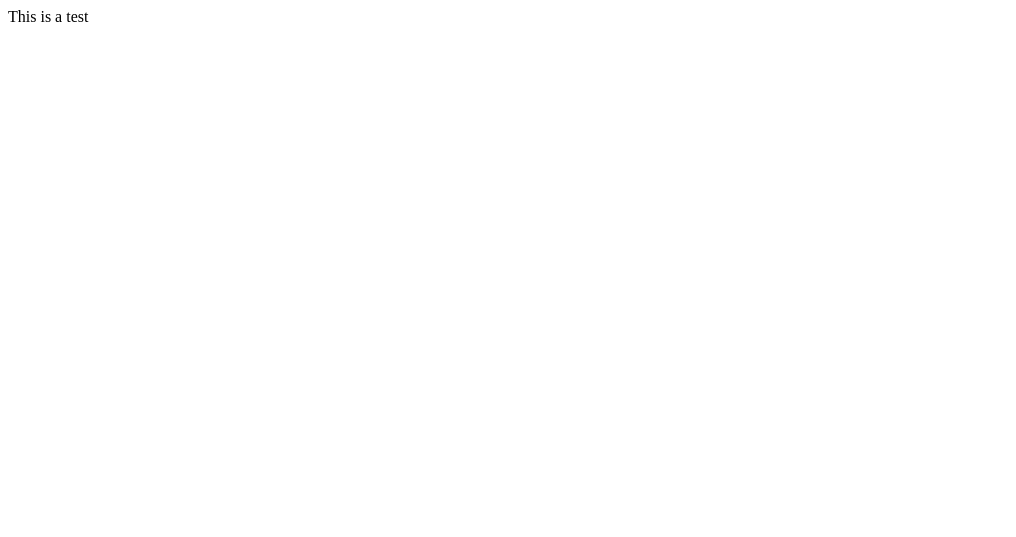
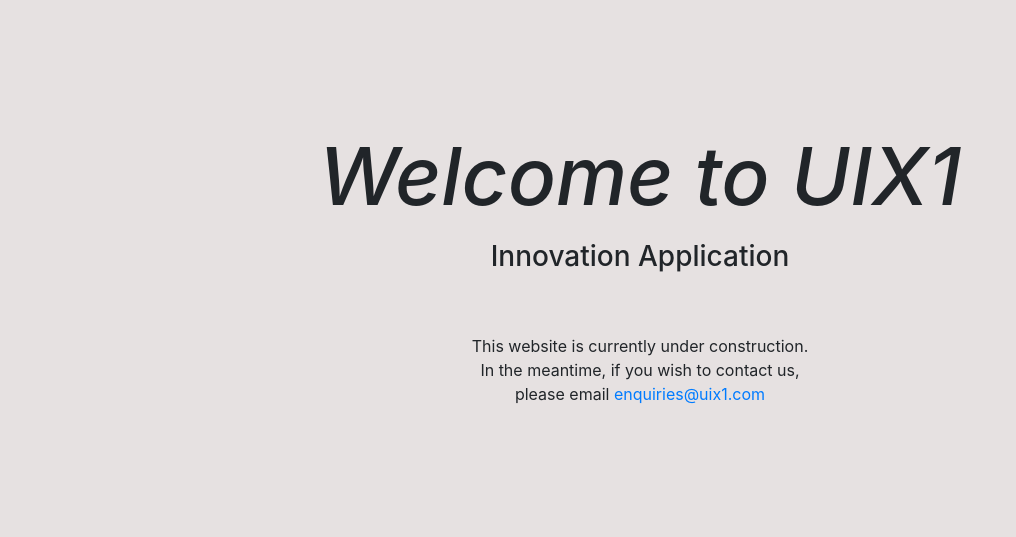
Before and after one commit to uix1-tech/Website, a plain HTML site: page index.html in a window 1280 px wide. Shown: the whole page, without its empty margins (0-1016 px from the left). Drawn offline with nearby package versions, Linux system fonts and the light colour scheme.

Commit message:
Landing page

```diff
--- a/index.html
+++ b/index.html
@@ -1 +1,52 @@
-This is a test
+<!DOCTYPE html>
+<html lang="en">
+
+<head>
+    <meta charset="UTF-8">
+    <meta name="viewport" content="width=device-width, initial-scale=1.0">
+    <title>Home</title>
+    <link rel="stylesheet" href="https://cdn.jsdelivr.net/npm/bootstrap@4.3.1/dist/css/bootstrap.min.css"
+        integrity="sha384-ggOyR0iXCbMQv3Xipma34MD+dH/1fQ784/j6cY/iJTQUOhcWr7x9JvoRxT2MZw1T" crossorigin="anonymous">
+    <link rel="stylesheet" href="/style.css">
+</head>
+
+<body>
+    <div class="container">
+
+        <div class="row ">
+            <div class="col">
+                <div class="row">
+                    <h1 class="mb-3"><i>Welcome to UIX1</i></h1>
+                </div>
+                <div class="row mb-4">
+                    <h3 class="m-auto">Innovation Application</h3>
+                </div>
+
+                <div class="cont">
+                    <div class="row">
+                        <p class="m-auto">This website is currently under construction.</p>
+                    </div>
+                    <div class="row">
+                        <p class="m-auto">In the meantime, if you wish to contact us, </p>
+                    </div>
+                    <div class="row">
+                        <p class="m-auto">please email <a href="enquiries@uix1.com">enquiries@uix1.com</a></p>
+                    </div>
+                </div>
+
+            </div>
+        </div>
+
+
+
+
+
+
+
+
+
+
+    </div>
+</body>
+
+</html>
--- /dev/null
+++ b/style.css
@@ -0,0 +1,26 @@
+body{
+  background: rgb(230, 225, 225);
+   margin:10%;
+}
+
+.container{
+
+ display: flex;
+   justify-content: center;
+   align-items: center;
+   flex-wrap: wrap;
+   text-align: center;
+}
+
+.p{
+    margin: auto;
+    text-align: center !important;
+}
+
+h1{
+    font-size: 80px;
+}
+
+.cont{
+    margin-top:60px
+}
```
